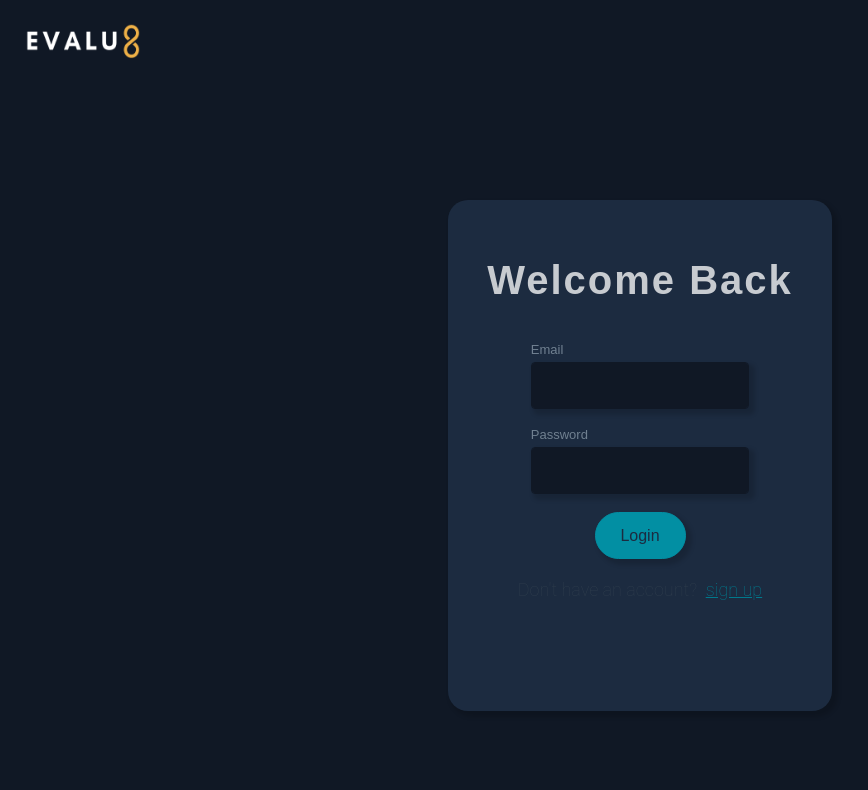
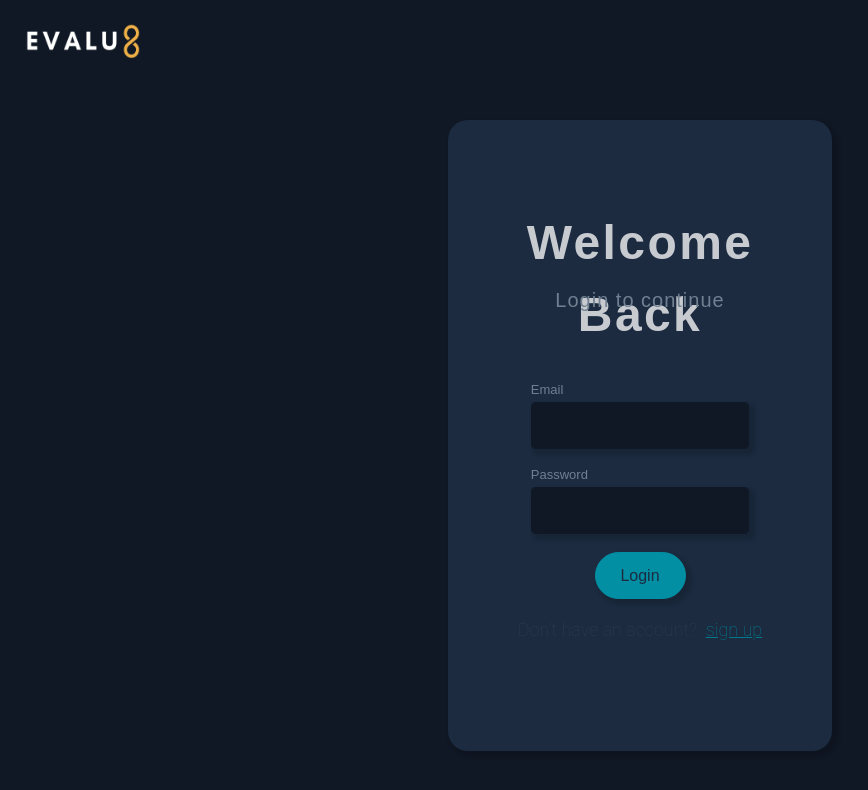
Before and after one commit to kjeganathan/evalu8, a React (Create React App) app in the folder client/: page /login in a window 1280 px wide. Shown: the top 790 px of the page, without its empty margins (0-868 px from the left). Built offline with nearby package versions, Linux system fonts and the light colour scheme.

Commit message:
reformated login page

```diff
--- a/client/src/Login.css
+++ b/client/src/Login.css
@@ -7,16 +7,28 @@
 .Login-header{
     width: 100%;
     margin-top:80px;
-    padding-top:50px;
+    padding-top:5px;
     height: 75px;
     font-family: "Avenir LT Std Book", sans-serif;
     font-style: normal;
     font-weight: 600;
     letter-spacing: 0.05em;
     line-height: 1.5;
-    font-size: 40px;
+    font-size: 48px;
     text-align: center;
     color: rgba(255, 255, 255, 0.755);
+
+}
+
+.Login-subheader{
+    width: 100%;
+    font-family: "Avenir LT Std Book", sans-serif;
+    font-style: normal;
+    font-weight: 300;
+    letter-spacing: 0.05em;
+    line-height: 1.5;
+    font-size: 20px;
+    color:slategray;
     margin-bottom:60px;
 }
 
@@ -43,7 +55,7 @@
     width:30vw;
     margin-left:auto;
     margin-right:auto;
-    padding-top:0px;
+    padding-top:2px;
     padding-right:10px;
     padding-left:10px;
     padding-bottom:100px;
--- a/client/src/Login.js
+++ b/client/src/Login.js
@@ -43,6 +43,7 @@ class Login extends Component {
                 <div id="login-form-modal">
                     <form onSubmit={this.handleSubmit}>
                     <h1 className="Login-header">Welcome Back</h1>
+                    <h4 className="Login-subheader">Login to continue</h4>
                         <div id="emailForm" className="form-group">
                           <label for="loginEmail">Email</label>
                           <input onChange={this.handleChange} name="email" type="email" className="form-control" id="loginEmail" aria-describedby="emailHelp"/>
```
